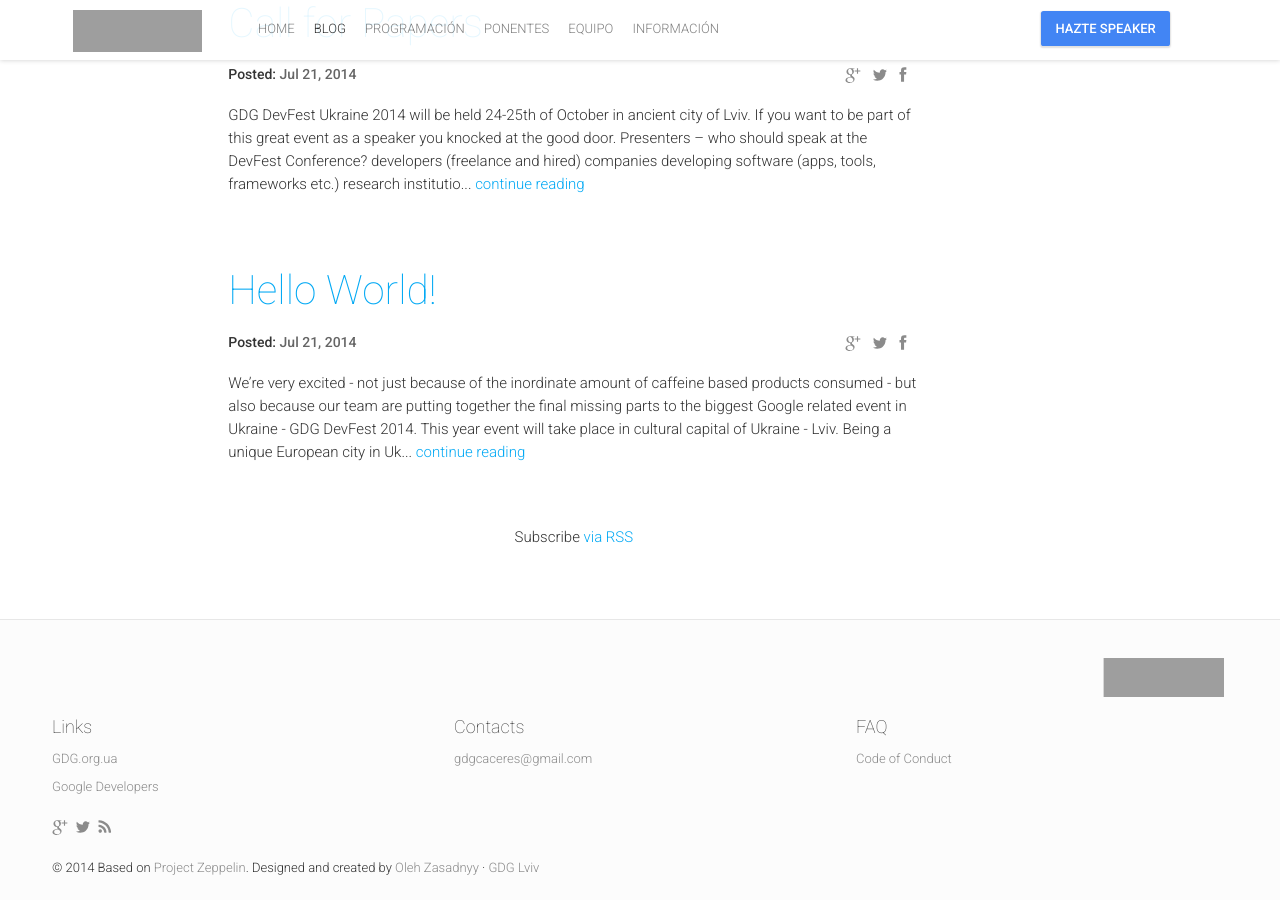
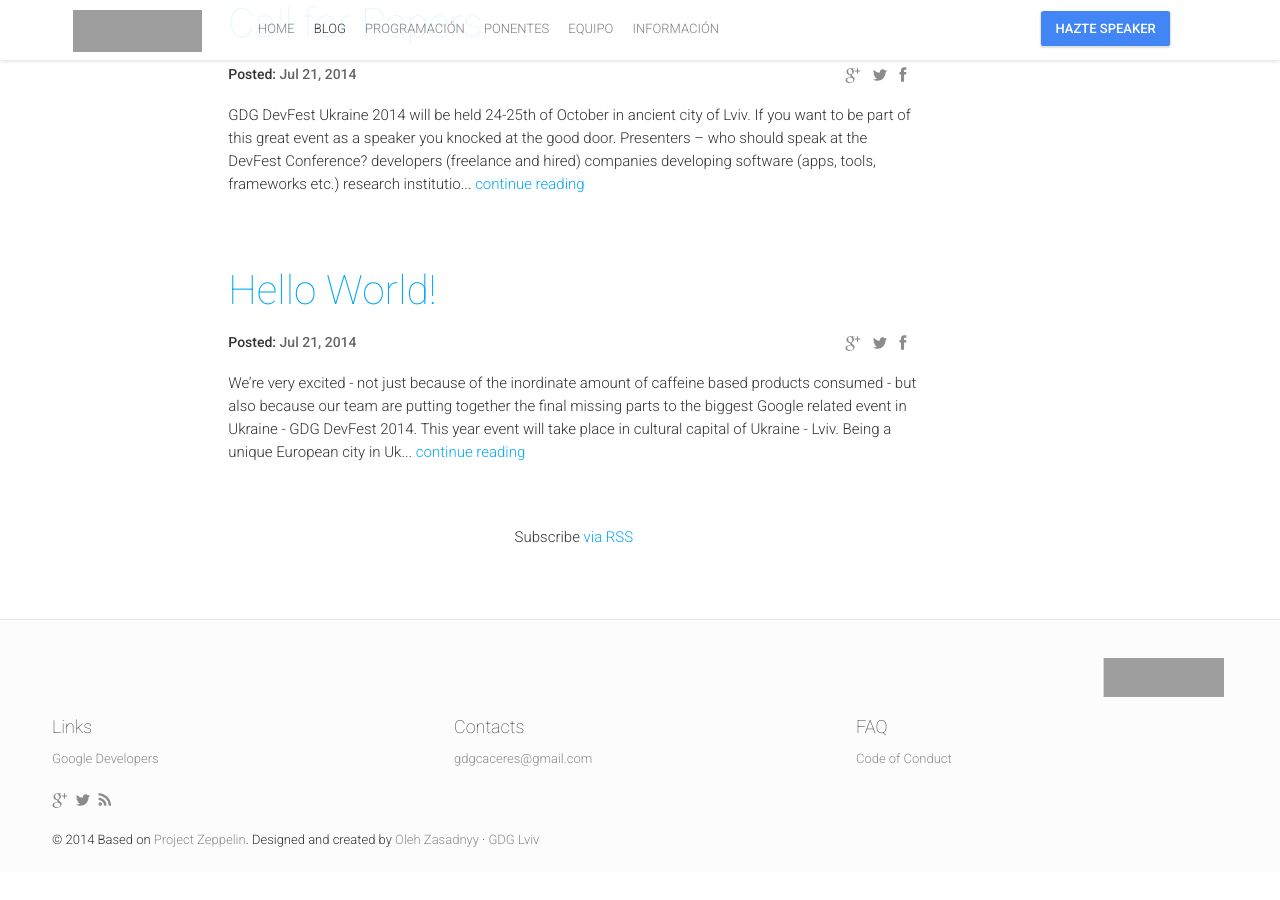
Before and after one commit to Damunozl/zeppelin, a Jekyll site: the page built from blog.html, in a window 1280 px wide and 900 px high, scrolled down 558 px, cut to the strip 0-900 px from the top of the window. Built offline with Jekyll 4.4.1, drawn with Linux system fonts in a browser that asks for light colours; nearby versions of some CDN libraries; comment, search, counter and statistics services are not loaded; after the commit the page ends 1430 px from its top, so only the background shows below that; grey boxes are pictures that could not be loaded.

Commit message:
Update _config.yml

```diff
--- a/_config.yml
+++ b/_config.yml
@@ -31,12 +31,12 @@
 # Head
 metaKeywords: "evento, gdg, devfest, google, programacion, android, chrome, desarroladores, caceres, web"
 twitterAccount: "@GDGCaceres"
-socialImageSrcGooglePlus: "/img/seo/sharing-google-plus.png"
-socialImageSrcTwitter: "/img/seo/sharing-twitter.png"
-socialImageSrcFacebook: "/img/seo/sharing-facebook.png"
+socialImageSrcGooglePlus: "/img/seo/Logo-evento.png"
+socialImageSrcTwitter: "/img/seo/Logo-evento.png"
+socialImageSrcFacebook: "/img/seo/Logo-evento.png"
 
 # Documents
-c4pUrl: "http://bit.ly/dfua-c4p"
+c4pUrl: ""
 c4sponsorsUrl: ""
 
 
@@ -185,7 +185,6 @@
  -
   title: "Links"
   links:
-   - {link: "http://gdg.org.ua", text: "GDG.org.ua"}
    - {link: "https://developers.google.com", text: "Google Developers"}
  -
   title: "Contacts"
```
